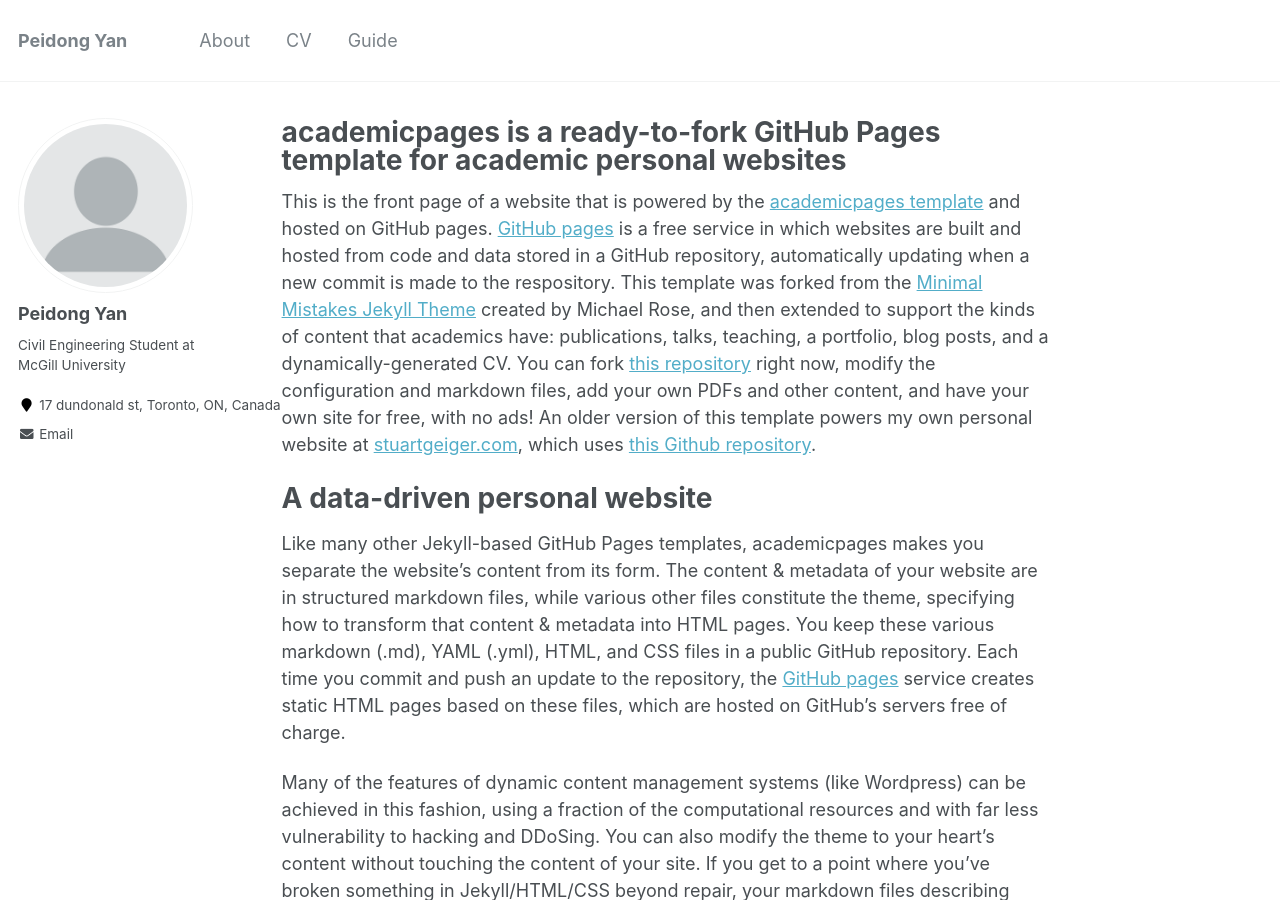
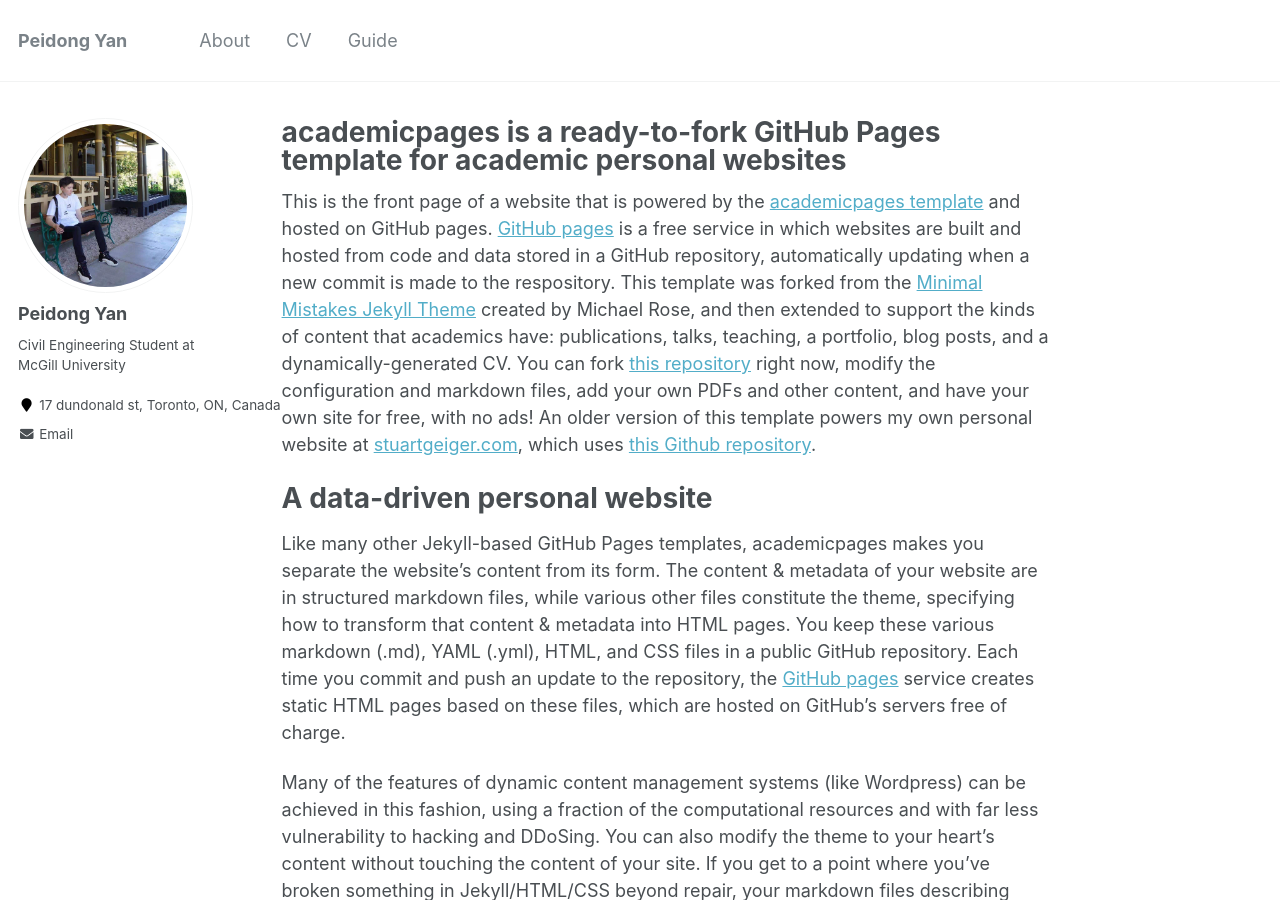
Before and after one commit to LorenYan98/LY.github.io, a Jekyll site: the page built from _pages/about.md, in a window 1280 px wide and 900 px high. Built offline with Jekyll 4.4.1, drawn with Linux system fonts in a browser that asks for light colours.

Commit message:
Update _config.yml

```diff
--- a/_config.yml
+++ b/_config.yml
@@ -81,7 +81,7 @@ analytics:
 # Site Author
 author:
   name             : "Peidong Yan"
-  avatar           : "profile.png"
+  avatar           : "P.png"
   bio              : "Civil Engineering Student at McGill University"
   location         : "17 dundonald st, Toronto, ON, Canada"
   employer         :
```
